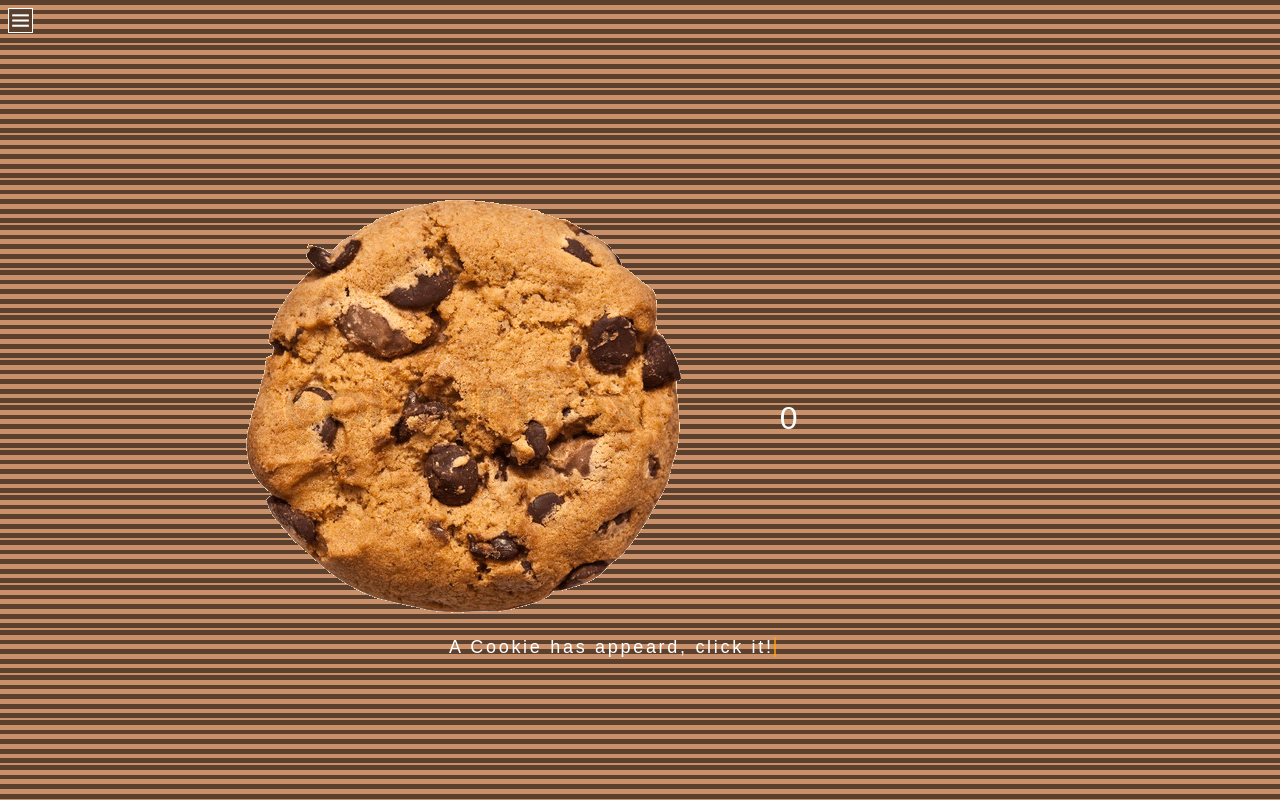
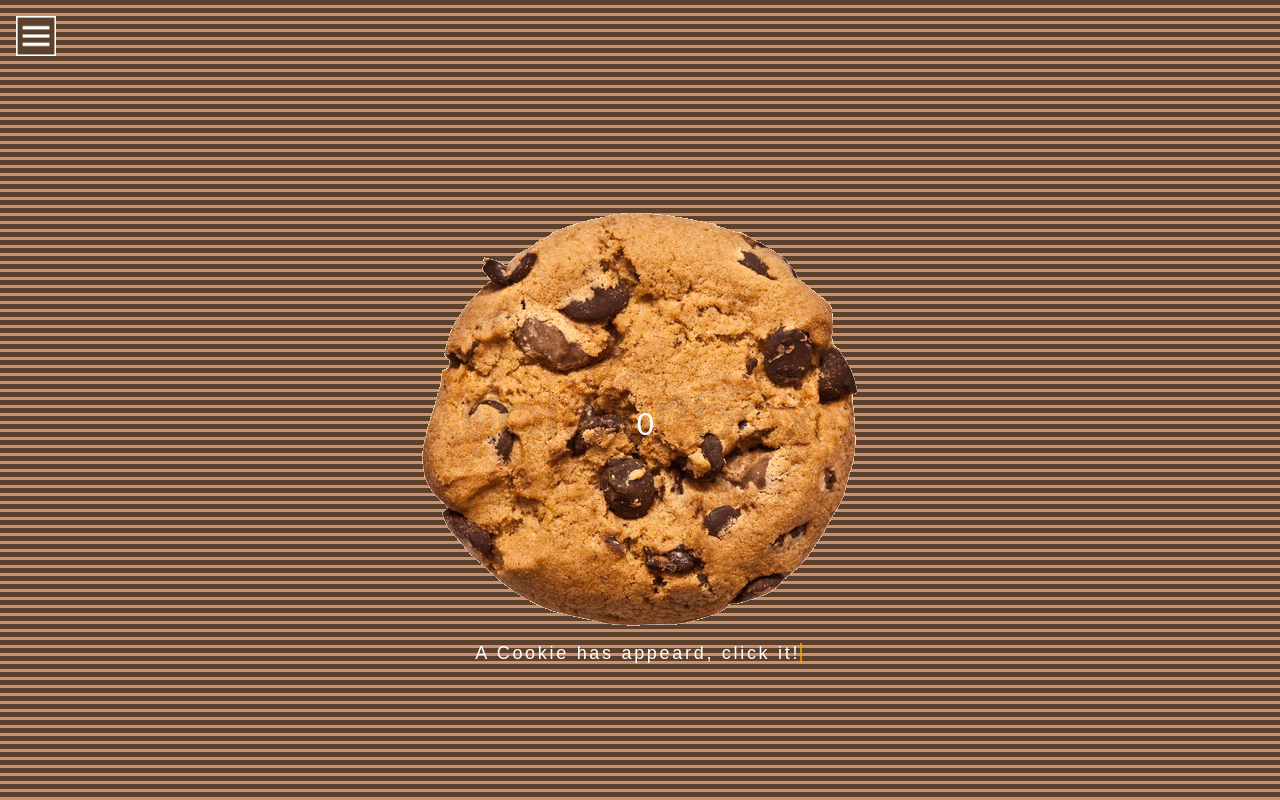
Before and after one commit to DarwinDontCare/WebClicker, a website: page cookie_site.html in a window 1280 px wide. Drawn offline with Linux system fonts and the light colour scheme; no server answers.

Commit message:
fixed css styling of the page

```diff
--- a/cookie_site.html
+++ b/cookie_site.html
@@ -20,12 +20,15 @@
             </ul>
         </div>
     </div>
+    <div class="master_container">
         <div id="cookie_container" class="cookie_container">
             <img src="assets\images\cookie.png" id="cookie" class="cookie">
                 <span id="main_text" class="main_text">A Cookie has appeard, click it!</span>
                 <span id="score" class="score">0</span>
             </img>
         </div>
+    </div>
+
 
     <script type="module">
         // Import the functions you need from the SDKs you need
@@ -69,6 +72,7 @@
 
         auth.onAuthStateChanged(function(user) {
 
+            try {
                 const scoreRef = ref(database, 'users/' + user.uid + '/score');
                 const objectivesRef = ref(database, 'users/' + user.uid + '/objectives');
                 const usernameRef = ref(database, 'users/' + user.uid + '/username');
@@ -83,6 +87,7 @@
                 });
 
                 console.log(USERNAME, multiplier, score);
+            } catch {}
 
         });
 
@@ -138,6 +143,7 @@
         let sidebar = document.getElementById("sidebar");
         let close_menu = document.getElementById("close_menu");
         let menu_icon = document.getElementById("menu_icon");
+        let main_text = document.getElementById("main_text");
 
         document.onmousemove = getMousePos;
 
--- a/style.css
+++ b/style.css
@@ -8,6 +8,19 @@ body {
 
 .cookie_container {
     cursor: pointer;
+    position: relative;
+    text-align: center;
+
+    min-width: 250px;
+    min-height: 250px;
+    max-width: 436px;
+    padding: 13px;
+    display: inline-block;
+
+    top: 25%;
+}
+
+.master_container {
     position: absolute;
     text-align: center;
 
@@ -18,13 +31,15 @@ body {
 }
 
 .menu_icon {
+    position: absolute;
     cursor: pointer;
+    z-index: 100;
 
-    height: 2%;
-    width: 2%;
+    height: 2.5rem;
+    width: 2.5rem;
 
-    top: 2%;
-    left: 2%;
+    top: 1rem;
+    left: 1rem;
 }
 
 .close_menu {
@@ -86,17 +101,13 @@ body {
     cursor: pointer;
 
     text-align: center;
-    align-items: center;
-
-    position: relative;
-
-    top: 25%;
 
     animation: grow 0.4s linear;
 }
 
 .sidebar {
     position: absolute;
+    z-index: 101;
     background: rgb(148, 110, 83);
     top: 0;
     left: -100%;
@@ -120,8 +131,8 @@ body {
 
     -webkit-text-fill-color: white;
 
-    top: 30%;
-    right: 18.5%;
+    top: 100%;
+    left: 0.6rem;
 
     overflow: hidden;
     border-right: .15em solid rgba(255, 166, 0, 0.719);
@@ -129,7 +140,7 @@ body {
     margin: 0 auto;
     letter-spacing: .15em;
     animation:
-        typing 1s steps(40, end),
+        typing 3.5s steps(40, end),
         blink-caret .75s step-end infinite;
 }
 
@@ -153,18 +164,14 @@ body {
 
     -webkit-text-fill-color: white;
 
-    right: 18.5%;
-    top: 2%;
+    right: 10rem;
+    bottom: 14rem;
 }
 
 .cookie_clicked {
     cursor: pointer;
 
     --current-rotation : 0deg;
-
-    position: relative;
-
-    top: 25%;
 
     animation: click 0.2s linear;
 }
@@ -183,32 +190,14 @@ body {
     0% {
         transform: scale(1);
         rotate : var(--current-rotation);
-        text-align: center;
-        align-items: center;
-
-        position: relative;
-
-        top: 25%;
     }
     10% {
         transform: scale(1.1);
         rotate : var(--current-rotation);
-        text-align: center;
-        align-items: center;
-
-        position: relative;
-
-        top: 25%;
     }
     100% {
         transform: scale(1);
         rotate : var(--current-rotation);
-        text-align: center;
-        align-items: center;
-
-        position: relative;
-
-        top: 25%;
     }
 }
 
```
Lines whose indentation alone changed are shown as unchanged.
